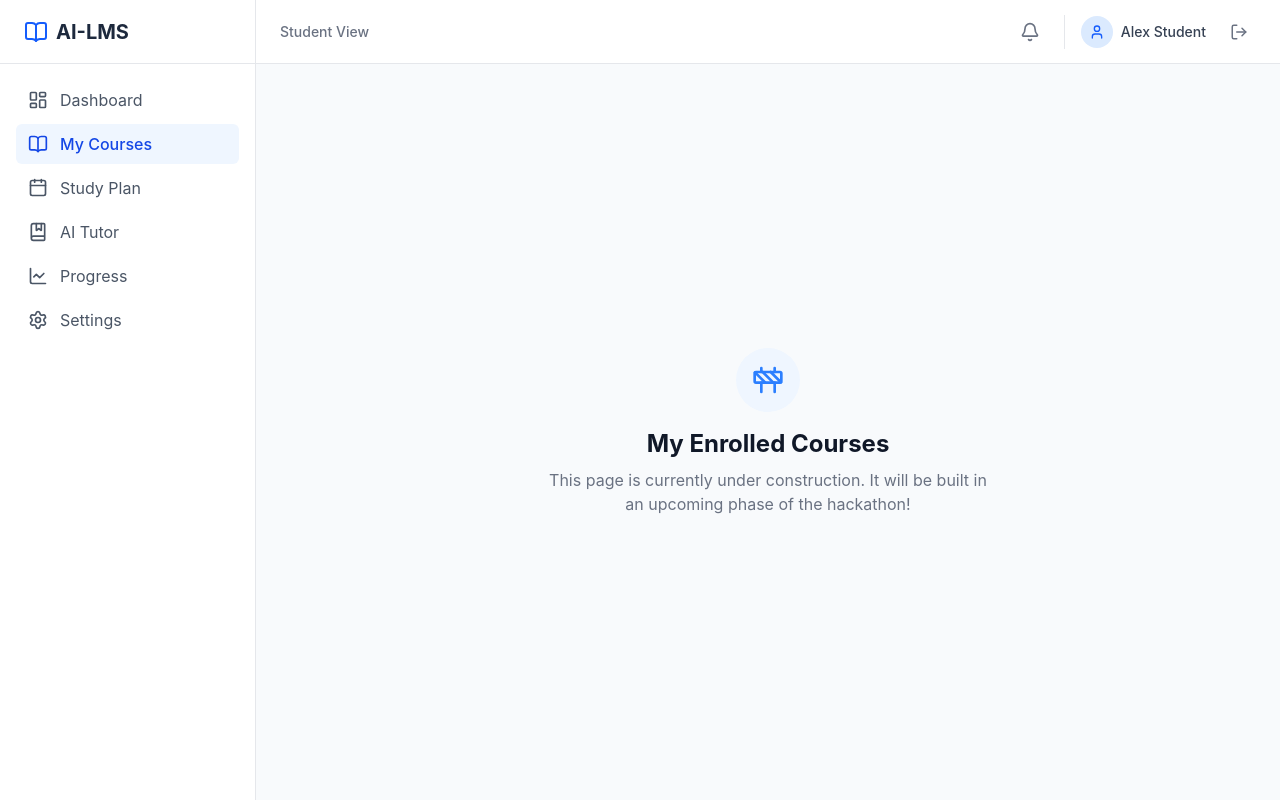
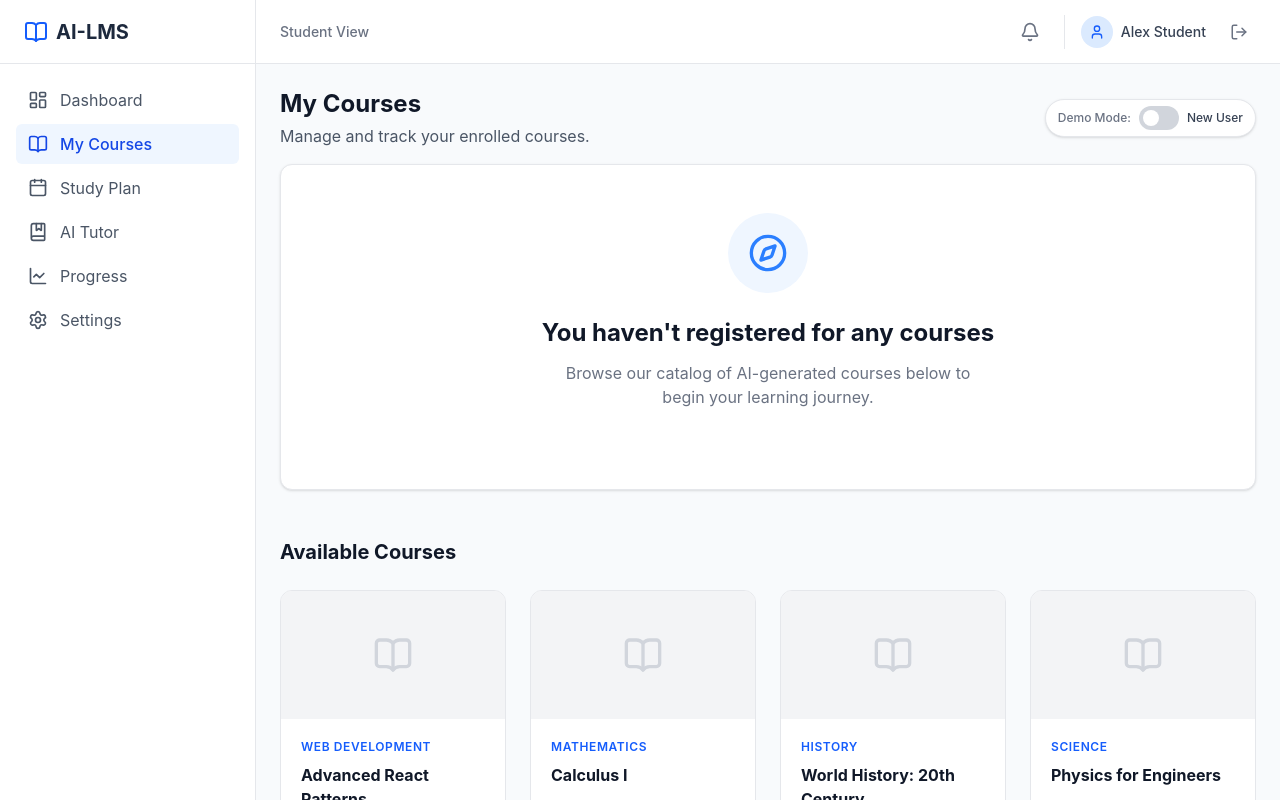
Before and after one commit to jesurebilraj-sketch/Hackathon-1, a React app in the folder ai-lms-platform/frontend/: page /student/courses in a window 1280 px wide. Built offline with nearby package versions, Linux system fonts and the light colour scheme; the HTML template or start-up script is replaced by a standard one.

Commit message:
feat(frontend): student dashboard empty states and my courses page

```diff
--- /dev/null
+++ b/ai-lms-platform/frontend/src/pages/student/StudentCourses.jsx
@@ -0,0 +1,152 @@
+import React, { useState } from 'react';
+import { BookOpen, PlayCircle, CheckCircle, Search, Compass } from 'lucide-react';
+
+const StudentCourses = () => {
+  // Demo toggle for presentation purposes
+  const [isNewUser, setIsNewUser] = useState(true);
+
+  const myCourses = [
+    {
+      id: 1,
+      title: 'Python Programming Masterclass',
+      instructor: 'AI Generated',
+      progress: 78,
+      totalModules: 12,
+      completedModules: 9,
+      lastAccessed: '2 hours ago',
+      thumbnail: 'bg-blue-100 text-blue-600'
+    },
+    {
+      id: 2,
+      title: 'Introduction to Data Structures',
+      instructor: 'AI Generated',
+      progress: 34,
+      totalModules: 8,
+      completedModules: 3,
+      lastAccessed: '1 day ago',
+      thumbnail: 'bg-indigo-100 text-indigo-600'
+    },
+    {
+      id: 3,
+      title: 'Machine Learning Basics',
+      instructor: 'AI Generated',
+      progress: 0,
+      totalModules: 15,
+      completedModules: 0,
+      lastAccessed: 'Never',
+      thumbnail: 'bg-emerald-100 text-emerald-600'
+    }
+  ];
+
+  const recommendedCourses = [
+    { id: 101, title: 'Advanced React Patterns', category: 'Web Development' },
+    { id: 102, title: 'Calculus I', category: 'Mathematics' },
+    { id: 103, title: 'World History: 20th Century', category: 'History' },
+    { id: 104, title: 'Physics for Engineers', category: 'Science' },
+  ];
+
+  return (
+    <div className="max-w-6xl mx-auto space-y-8 pb-12">
+      <div className="flex justify-between items-center mb-4">
+        <div>
+          <h1 className="text-2xl font-bold text-gray-900">My Courses</h1>
+          <p className="text-gray-600 mt-1">Manage and track your enrolled courses.</p>
+        </div>
+
+        {/* Demo Toggle - Just for hackathon presentation purposes */}
+        <label className="flex items-center gap-2 cursor-pointer bg-white px-3 py-1.5 rounded-full border border-gray-200 shadow-sm">
+          <span className="text-xs font-medium text-gray-500">Demo Mode:</span>
+          <div className="relative">
+            <input
+              type="checkbox"
+              className="sr-only"
+              checked={!isNewUser}
+              onChange={() => setIsNewUser(!isNewUser)}
+            />
+            <div className={`block w-10 h-6 rounded-full transition-colors ${!isNewUser ? 'bg-blue-500' : 'bg-gray-300'}`}></div>
+            <div className={`absolute left-1 top-1 bg-white w-4 h-4 rounded-full transition-transform ${!isNewUser ? 'transform translate-x-4' : ''}`}></div>
+          </div>
+          <span className="text-xs font-medium text-gray-700">{isNewUser ? 'New User' : 'Active User'}</span>
+        </label>
+      </div>
+
+      {isNewUser ? (
+        <div className="space-y-12">
+          {/* Empty State / Browse Prompt */}
+          <div className="bg-white p-12 rounded-xl border border-gray-200 shadow-sm flex flex-col items-center justify-center text-center">
+            <div className="w-20 h-20 bg-blue-50 text-blue-500 rounded-full flex items-center justify-center mb-6">
+              <Compass size={40} />
+            </div>
+            <h2 className="text-2xl font-bold text-gray-900 mb-3">You haven't registered for any courses</h2>
+            <p className="text-gray-500 max-w-md mb-8">
+              Browse our catalog of AI-generated courses below to begin your learning journey.
+            </p>
+          </div>
+
+          {/* Recommended / Available Courses */}
+          <div>
+            <h3 className="text-xl font-bold text-gray-900 mb-6">Available Courses</h3>
+            <div className="grid grid-cols-1 md:grid-cols-2 lg:grid-cols-4 gap-6">
+              {recommendedCourses.map(course => (
+                <div key={course.id} className="bg-white border border-gray-200 rounded-xl overflow-hidden hover:shadow-md transition-shadow flex flex-col">
+                  <div className="h-32 bg-gray-100 flex items-center justify-center">
+                    <BookOpen size={40} className="text-gray-300" />
+                  </div>
+                  <div className="p-5 flex flex-col flex-1">
+                    <span className="text-xs font-semibold text-blue-600 tracking-wider uppercase mb-2">{course.category}</span>
+                    <h4 className="font-bold text-gray-900 mb-4 flex-1">{course.title}</h4>
+                    <button className="w-full py-2 bg-white border border-gray-300 rounded-lg text-sm font-medium text-gray-700 hover:bg-gray-50 hover:text-blue-600 hover:border-blue-300 transition-colors">
+                      Register Course
+                    </button>
+                  </div>
+                </div>
+              ))}
+            </div>
+          </div>
+        </div>
+      ) : (
+        <div className="space-y-6">
+          {/* Active Courses List */}
+          <div className="grid grid-cols-1 md:grid-cols-2 lg:grid-cols-3 gap-6">
+            {myCourses.map(course => (
+              <div key={course.id} className="bg-white border border-gray-200 rounded-xl overflow-hidden shadow-sm hover:shadow-md transition-shadow flex flex-col">
+                <div className={`h-32 ${course.thumbnail} flex items-center justify-center`}>
+                  <BookOpen size={40} />
+                </div>
+                <div className="p-6 flex flex-col flex-1">
+                  <div className="flex-1">
+                    <h3 className="text-lg font-bold text-gray-900 line-clamp-2">{course.title}</h3>
+                    <p className="text-sm text-gray-500 mt-1">{course.instructor}</p>
+
+                    <div className="mt-6">
+                      <div className="flex justify-between items-end mb-2">
+                        <span className="text-sm font-medium text-gray-700">{course.progress}% Complete</span>
+                        <span className="text-xs text-gray-500">{course.completedModules}/{course.totalModules} Modules</span>
+                      </div>
+                      <div className="w-full bg-gray-100 rounded-full h-2">
+                        <div
+                          className={`h-2 rounded-full ${course.progress === 100 ? 'bg-emerald-500' : 'bg-blue-600'}`}
+                          style={{ width: `${course.progress}%` }}
+                        ></div>
+                      </div>
+                    </div>
+                  </div>
+
+                  <div className="mt-6 pt-6 border-t border-gray-100 flex items-center justify-between">
+                    <span className="text-xs text-gray-400">Last active: {course.lastAccessed}</span>
+                    <button className="flex items-center gap-2 text-sm font-medium text-blue-600 hover:text-blue-800">
+                      {course.progress === 0 ? 'Start' : course.progress === 100 ? 'Review' : 'Continue'}
+                      <PlayCircle size={16} />
+                    </button>
+                  </div>
+                </div>
+              </div>
+            ))}
+          </div>
+        </div>
+      )}
+    </div>
+  );
+};
+
+export default StudentCourses;
--- a/ai-lms-platform/frontend/src/pages/student/StudentDashboard.jsx
+++ b/ai-lms-platform/frontend/src/pages/student/StudentDashboard.jsx
@@ -1,14 +1,60 @@
-import React from 'react';
-import { Target, BookOpen, Clock } from 'lucide-react';
+import React, { useState } from 'react';
+import { Target, BookOpen, Clock, Compass } from 'lucide-react';
+import { useNavigate } from 'react-router-dom';
 
 const StudentDashboard = () => {
+  // Demo toggle to switch between new user and active user states
+  const [isNewUser, setIsNewUser] = useState(true);
+  const navigate = useNavigate();
+
   return (
-    <div className="max-w-6xl mx-auto space-y-8">
+    <div className="max-w-6xl mx-auto space-y-8 pb-12">
+      {/* Demo Toggle - Just for hackathon presentation purposes */}
+      <div className="flex justify-end mb-4">
+        <label className="flex items-center gap-2 cursor-pointer bg-white px-3 py-1.5 rounded-full border border-gray-200 shadow-sm">
+          <span className="text-xs font-medium text-gray-500">Demo Mode:</span>
+          <div className="relative">
+            <input
+              type="checkbox"
+              className="sr-only"
+              checked={!isNewUser}
+              onChange={() => setIsNewUser(!isNewUser)}
+            />
+            <div className={`block w-10 h-6 rounded-full transition-colors ${!isNewUser ? 'bg-blue-500' : 'bg-gray-300'}`}></div>
+            <div className={`absolute left-1 top-1 bg-white w-4 h-4 rounded-full transition-transform ${!isNewUser ? 'transform translate-x-4' : ''}`}></div>
+          </div>
+          <span className="text-xs font-medium text-gray-700">{isNewUser ? 'New User' : 'Active User'}</span>
+        </label>
+      </div>
+
       <div>
         <h1 className="text-2xl font-bold text-gray-900">Good Morning, Alex 👋</h1>
-        <p className="text-gray-600 mt-1">Here is your learning summary for today.</p>
+        <p className="text-gray-600 mt-1">
+          {isNewUser ? 'Welcome to AI-LMS! Start your learning journey today.' : 'Here is your learning summary for today.'}
+        </p>
       </div>
 
+      {isNewUser ? (
+        // Empty State for New User
+        <div className="bg-white p-12 rounded-xl border border-gray-200 shadow-sm flex flex-col items-center justify-center text-center">
+          <div className="w-20 h-20 bg-blue-50 text-blue-500 rounded-full flex items-center justify-center mb-6">
+            <Compass size={40} />
+          </div>
+          <h2 className="text-2xl font-bold text-gray-900 mb-3">You haven't enrolled in any courses yet</h2>
+          <p className="text-gray-500 max-w-md mb-8">
+            Explore our AI-generated courses tailored to your learning pace, or upload a syllabus to let the AI create a custom learning path just for you.
+          </p>
+          <button
+            onClick={() => navigate('/student/courses')}
+            className="px-6 py-3 bg-blue-600 text-white rounded-lg font-medium hover:bg-blue-700 shadow-sm flex items-center gap-2 transition-colors"
+          >
+            <BookOpen size={20} />
+            Browse & Register for Courses
+          </button>
+        </div>
+      ) : (
+        // Active User State
+        <>
           <div className="grid grid-cols-1 lg:grid-cols-3 gap-6">
             <div className="lg:col-span-2 bg-white p-6 rounded-xl border border-gray-200 shadow-sm">
               <div className="flex justify-between items-start mb-6">
@@ -116,7 +162,10 @@ const StudentDashboard = () => {
               </div>
             </div>
           </div>
+        </>
+      )}
     </div>
   );
 };
+
 export default StudentDashboard;
--- a/ai-lms-platform/frontend/src/routes/AppRoutes.jsx
+++ b/ai-lms-platform/frontend/src/routes/AppRoutes.jsx
@@ -11,6 +11,7 @@ import CourseBuilder from '../pages/teacher/CourseBuilder';
 
 // Student Pages
 import StudentDashboard from '../pages/student/StudentDashboard';
+import StudentCourses from '../pages/student/StudentCourses';
 
 // Common
 import Placeholder from '../components/common/Placeholder';
@@ -37,7 +38,7 @@ const AppRoutes = () => {
         {/* Protected Student Routes */}
         <Route path="/student" element={<DashboardLayout role="student" />}>
           <Route path="dashboard" element={<StudentDashboard />} />
-          <Route path="courses" element={<Placeholder title="My Enrolled Courses" />} />
+          <Route path="courses" element={<StudentCourses />} />
           <Route path="study-plan" element={<Placeholder title="AI Study Planner" />} />
           <Route path="tutor" element={<Placeholder title="AI Tutor Chat" />} />
           <Route path="progress" element={<Placeholder title="Learning Progress" />} />
```
Lines whose indentation alone changed are shown as unchanged.
